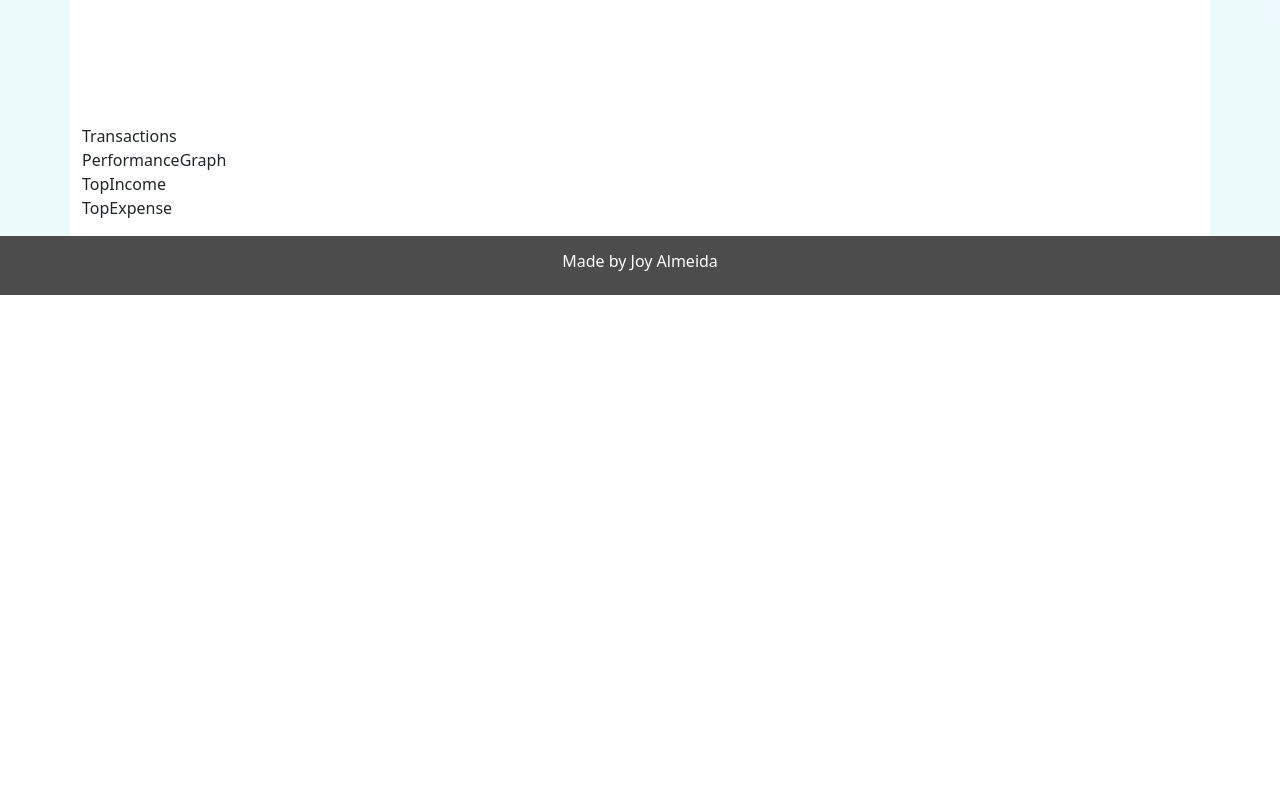
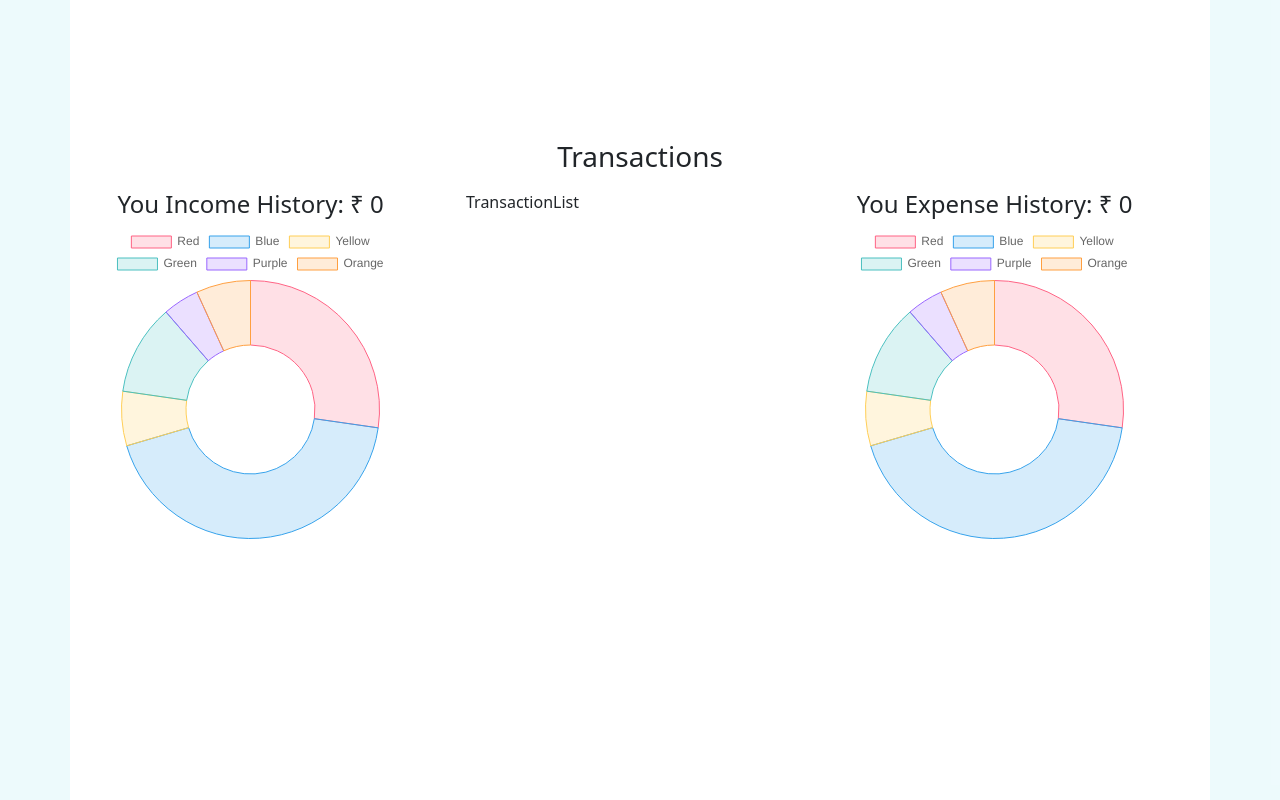
Before and after one commit to J0SAL/Decentralized-Expense-Tracker, a Next.js app in the folder frontend/: page / in a window 1280 px wide. Shown: the part 740-1540 px from the top of the page. Before the commit the page ends 1035 px from the top, so only its background shows below. Built offline with nearby package versions, Linux system fonts and the light colour scheme.

Commit message:
added transaction block

```diff
--- /dev/null
+++ b/frontend/components/transactions/ExpenseChart.tsx
@@ -0,0 +1,45 @@
+import React from "react";
+import { Chart as ChartJS, ArcElement, Tooltip, Legend } from "chart.js";
+import { Doughnut } from "react-chartjs-2";
+
+ChartJS.register(ArcElement, Tooltip, Legend);
+
+export const data = {
+  labels: ["Red", "Blue", "Yellow", "Green", "Purple", "Orange"],
+  datasets: [
+    {
+      label: "# of Votes",
+      data: [12, 19, 3, 5, 2, 3],
+      backgroundColor: [
+        "rgba(255, 99, 132, 0.2)",
+        "rgba(54, 162, 235, 0.2)",
+        "rgba(255, 206, 86, 0.2)",
+        "rgba(75, 192, 192, 0.2)",
+        "rgba(153, 102, 255, 0.2)",
+        "rgba(255, 159, 64, 0.2)",
+      ],
+      borderColor: [
+        "rgba(255, 99, 132, 1)",
+        "rgba(54, 162, 235, 1)",
+        "rgba(255, 206, 86, 1)",
+        "rgba(75, 192, 192, 1)",
+        "rgba(153, 102, 255, 1)",
+        "rgba(255, 159, 64, 1)",
+      ],
+      borderWidth: 1,
+    },
+  ],
+};
+
+function ExpenseChart() {
+  return (
+    <div>
+      <h4 className="d-flex justify-content-center">
+        You Expense History: ₹ {0}
+      </h4>
+      <Doughnut data={data} />
+    </div>
+  );
+}
+
+export default ExpenseChart;
--- /dev/null
+++ b/frontend/components/transactions/IncomeChart.tsx
@@ -0,0 +1,44 @@
+import React from "react";
+import { Chart as ChartJS, ArcElement, Tooltip, Legend } from "chart.js";
+import { Doughnut } from "react-chartjs-2";
+
+ChartJS.register(ArcElement, Tooltip, Legend);
+
+export const data = {
+  labels: ["Red", "Blue", "Yellow", "Green", "Purple", "Orange"],
+  datasets: [
+    {
+      label: "# of Votes",
+      data: [12, 19, 3, 5, 2, 3],
+      backgroundColor: [
+        "rgba(255, 99, 132, 0.2)",
+        "rgba(54, 162, 235, 0.2)",
+        "rgba(255, 206, 86, 0.2)",
+        "rgba(75, 192, 192, 0.2)",
+        "rgba(153, 102, 255, 0.2)",
+        "rgba(255, 159, 64, 0.2)",
+      ],
+      borderColor: [
+        "rgba(255, 99, 132, 1)",
+        "rgba(54, 162, 235, 1)",
+        "rgba(255, 206, 86, 1)",
+        "rgba(75, 192, 192, 1)",
+        "rgba(153, 102, 255, 1)",
+        "rgba(255, 159, 64, 1)",
+      ],
+      borderWidth: 1,
+    },
+  ],
+};
+function IncomeChart() {
+  return (
+    <div>
+      <h4 className="d-flex justify-content-center">
+        You Income History: ₹ {0}
+      </h4>
+      <Doughnut data={data} />
+    </div>
+  );
+}
+
+export default IncomeChart;
--- /dev/null
+++ b/frontend/components/transactions/TransactionList.tsx
@@ -0,0 +1,31 @@
+import React from "react";
+
+var transactions = [
+  {
+    id: 1,
+    title: "Salary",
+    amount: 10000,
+    type: "income",
+    date: "2021-07-01T00:00:00.000Z",
+  },
+  {
+    id: 2,
+    title: "Salary",
+    amount: 10000,
+    type: "income",
+    date: "2021-07-01T00:00:00.000Z",
+  },
+  {
+    id: 3,
+
+    title: "Salary",
+    amount: 10000,
+    type: "income",
+    date: "2021-07-01T00:00:00.000Z",
+  },
+];
+function TransactionList() {
+  return <div>TransactionList</div>;
+}
+
+export default TransactionList;
--- a/frontend/components/transactions/Transactions.tsx
+++ b/frontend/components/transactions/Transactions.tsx
@@ -1,7 +1,34 @@
 import React from "react";
+import { Col, Container, Row } from "react-bootstrap";
+import ExpenseChart from "./ExpenseChart";
+import IncomeChart from "./IncomeChart";
+import TransactionList from "./TransactionList";
 
 function Transactions() {
-  return <div>Transactions</div>;
+  return (
+    <Container style={{ minHeight: "100vh" }}>
+      <h3 id="transactions" className="d-flex justify-content-center my-3">
+        Transactions
+      </h3>
+      <Row gx={10}>
+        <Col md={4} xs={12}>
+          <div style={{ width: "90%" }}>
+            <IncomeChart />
+          </div>
+        </Col>
+        <Col md={4} xs={12}>
+          <div>
+            <TransactionList />
+          </div>
+        </Col>
+        <Col md={4} xs={12}>
+          <div style={{ width: "90%" }}>
+            <ExpenseChart />
+          </div>
+        </Col>
+      </Row>
+    </Container>
+  );
 }
 
 export default Transactions;
```
